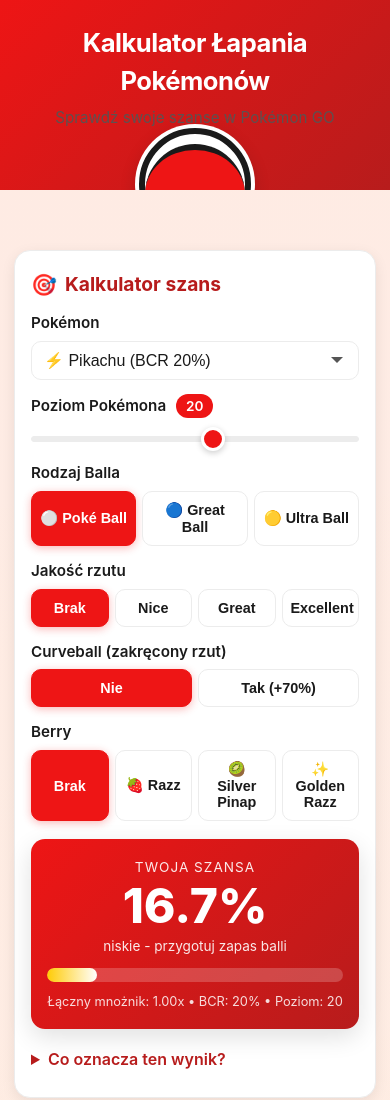
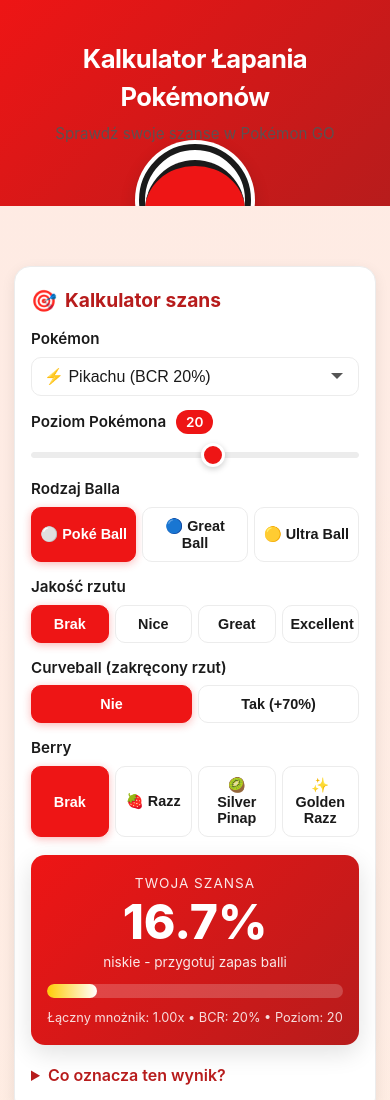
Before and after one commit to VanTTnaV/pokemon-kalkulator, a plain HTML site: page index.html in a window 390 px wide. Shown: the top 1100 px of the page. Drawn offline with Linux system fonts and the light colour scheme.

Commit message:
Add notch-safe top padding for iPhone PWA
Use env(safe-area-inset-top) to push header below the notch/dynamic island,
plus 40px extra spacing as requested.

```diff
--- a/index.html
+++ b/index.html
@@ -48,7 +48,7 @@
   header {
     background: linear-gradient(135deg, var(--red) 0%, var(--red-dark) 100%);
     color: white;
-    padding: 24px 16px 60px 16px;
+    padding: calc(env(safe-area-inset-top, 0px) + 40px) 16px 60px 16px;
     text-align: center;
     position: relative;
     overflow: hidden;
```
